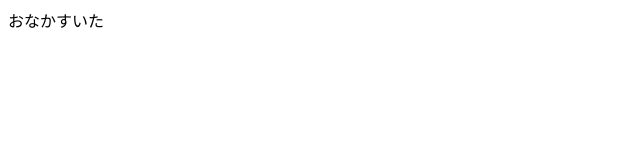
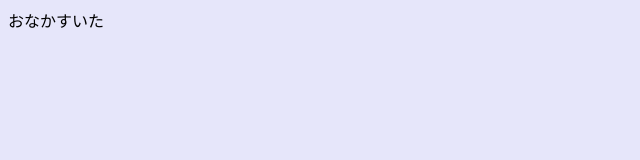
Before and after one commit to risa-sato/example, a plain HTML site: page index.html in a window 1280 px wide. Shown: the whole page, without its empty margins (0-640 px from the left). Drawn offline with Linux system fonts and the light colour scheme.

Commit message:
Update index.html

```diff
--- a/index.html
+++ b/index.html
@@ -3,7 +3,8 @@
 <head>
 <title>おにぎり</title>
 </head>
-<body>
+<body bgcolor="#e6e6fa">
 おなかすいた
+
 </body>
 </html>
```
